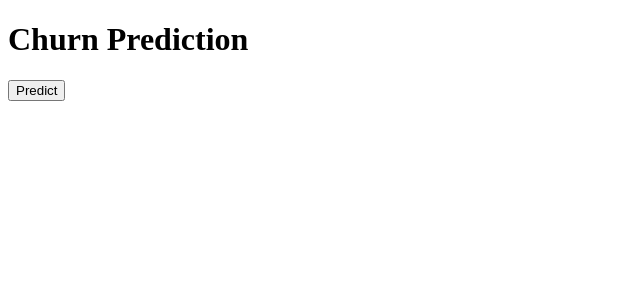
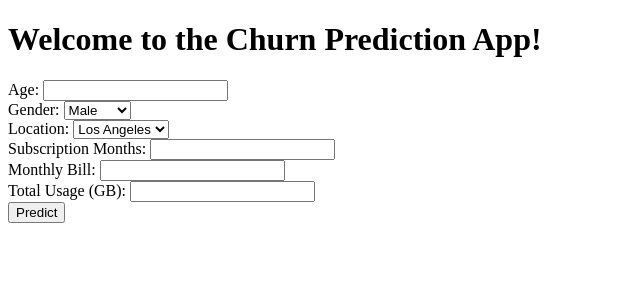
Before and after one commit to akibmir90/Churn-Modeling, a Flask app: page / in a window 1280 px wide. Shown: the top 300 px of the page, without its empty margins (0-640 px from the left). Run offline with Flask 2, Linux system fonts and the light colour scheme; parts of the project's set-up code (start-up, migrations or seed data) failed here and were passed over.

Commit message:
Update index.html

```diff
--- a/app/templates/index.html
+++ b/app/templates/index.html
@@ -1,13 +1,33 @@
 <!DOCTYPE html>
 <html>
 <head>
-    <title>Churn Prediction</title>
+    <title>Churn Prediction App</title>
 </head>
 <body>
-    <h1>Churn Prediction</h1>
-    <form action="/predict" method="POST">
-        <!-- Include input fields here -->
+    <h1>Welcome to the Churn Prediction App!</h1>
+    <form method="post" action="/predict">
+        Age: <input type="number" name="age" required><br>
+        Gender: <select name="gender">
+            <option value="Male">Male</option>
+            <option value="Female">Female</option>
+        </select><br>
+        Location: <select name="location">
+            <option value="Los Angeles">Los Angeles</option>
+            <option value="New York">New York</option>
+            <option value="Miami">Miami</option>
+            <option value="Chicago">Chicago</option>
+            <option value="Houston">Houston</option>
+        </select><br>
+        Subscription Months: <input type="number" name="subscription_months" required><br>
+        Monthly Bill: <input type="number" name="monthly_bill" step="0.01" required><br>
+        Total Usage (GB): <input type="number" name="total_usage_gb" step="0.01" required><br>
         <input type="submit" value="Predict">
     </form>
+    {% if prediction %}
+        <h2>Prediction: {{ prediction }}</h2>
+    {% endif %}
+    {% if error %}
+        <h2>Error: {{ error }}</h2>
+    {% endif %}
 </body>
 </html>
```
